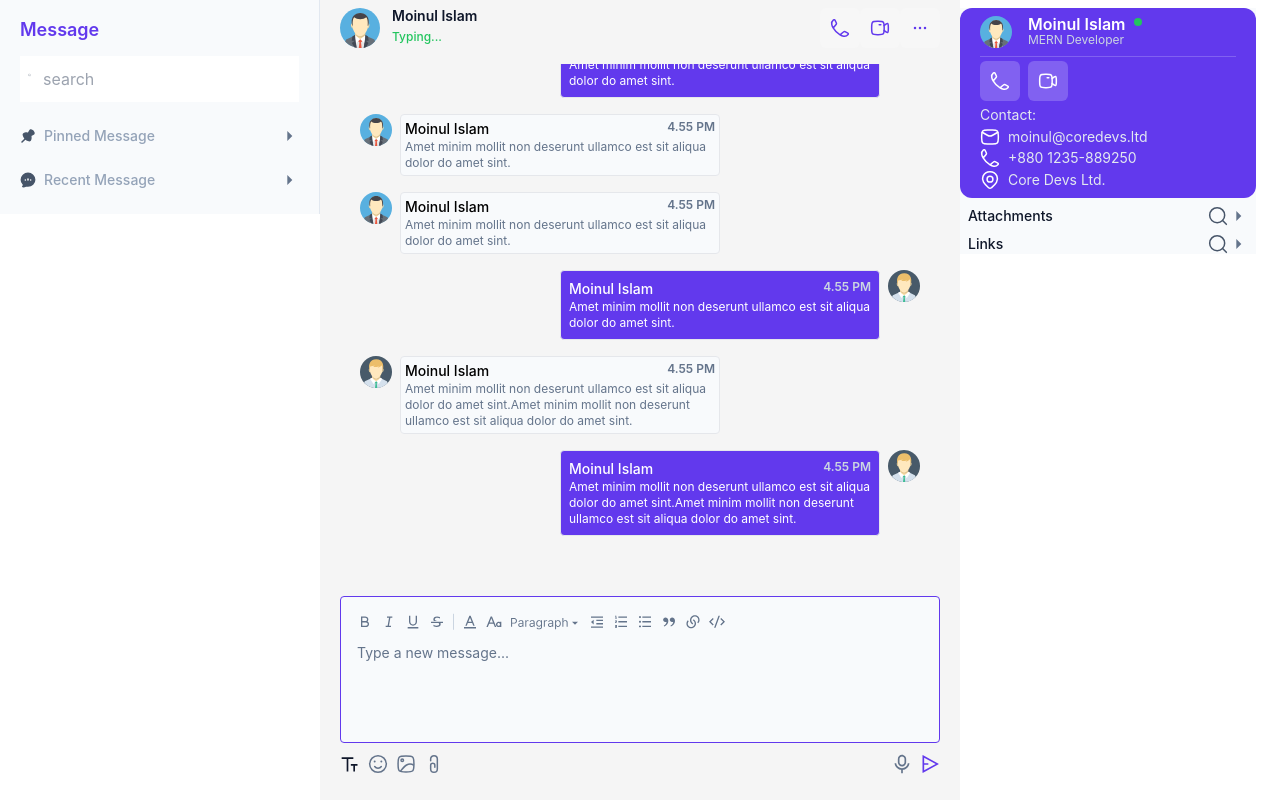
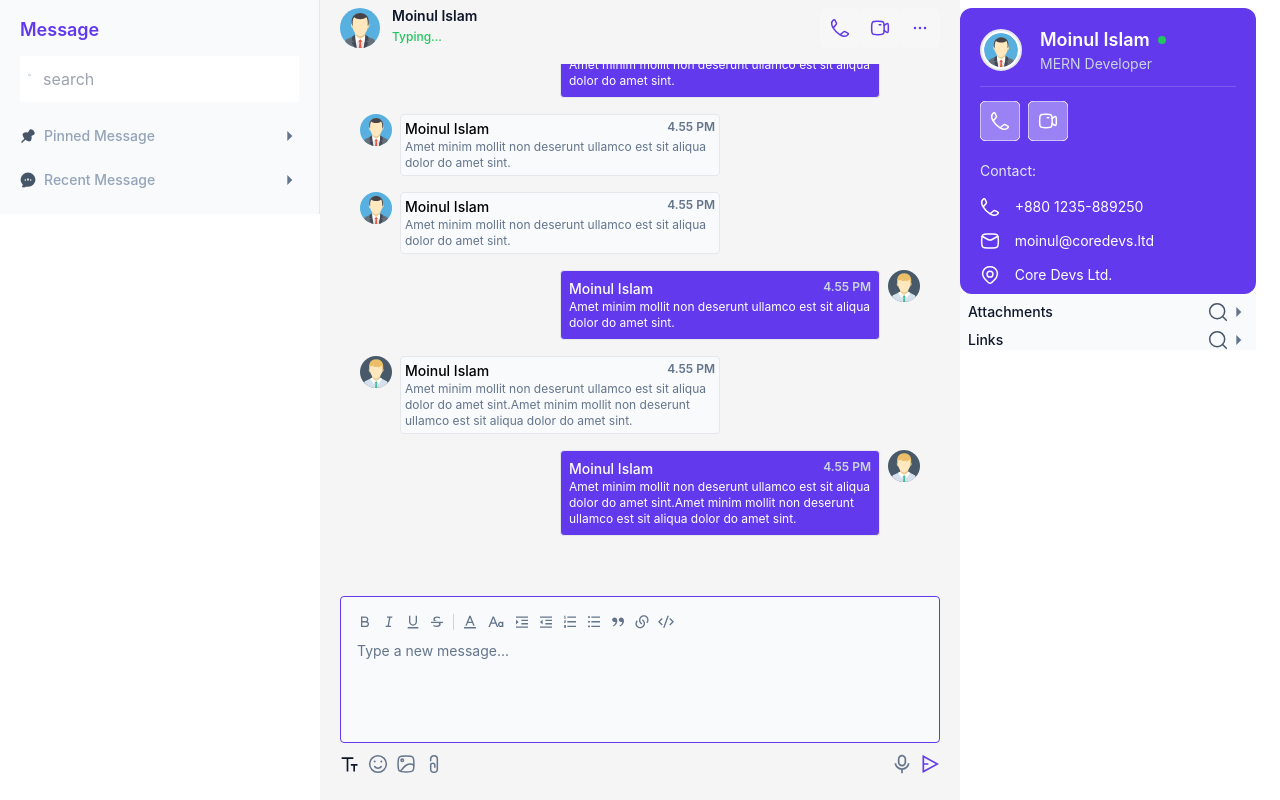
Before and after one commit to Moinul78/clickdown-table, a React (Create React App) app: page / in a window 1280 px wide. Built offline with nearby package versions, Linux system fonts and the light colour scheme.

Commit message:
input box and chat page person details updated

```diff
--- a/src/Assets/SVGcomponents.jsx
+++ b/src/Assets/SVGcomponents.jsx
@@ -17,14 +17,13 @@ import { ReactComponent as FrameIcon3Icon } from './Icons/Frame-3.svg';
 import { ReactComponent as TextColorIcon } from './Icons/Frame-4.svg';
 import { ReactComponent as TextFormatIcon } from './Icons/Frame-5.svg';
 import { ReactComponent as SpaceRightAlignIcon } from './Icons/Frame-6.svg';
-import { ReactComponent as SpaceLeftAlignIcon } from './Icons/Frame 135.svg';
+import { ReactComponent as SpaceLeftAlignIcon } from './Icons/Frame-7.svg';
 import { ReactComponent as AddNumberListAlignIcon } from './Icons/Frame-8.svg';
 import { ReactComponent as AddListAlignIcon } from './Icons/Frame-9.svg';
 import { ReactComponent as ApostropheIcon } from './Icons/Frame-10.svg';
 import { ReactComponent as LinkIcon } from './Icons/Frame-11.svg';
 import { ReactComponent as CodeIcon } from './Icons/Frame-12.svg';
 import { ReactComponent as chatinputlineIcon } from './Icons/Line 24.svg';
-import { ReactComponent as chatinput14 } from './Icons/Frame-7.svg';
 import { ReactComponent as Ttext } from './Icons/Tt.svg';
 import { ReactComponent as smileIcon } from './Icons/smile 1.svg';
 import { ReactComponent as imageIcon } from './Icons/image-01 1.svg';
@@ -90,7 +89,7 @@ export {
   ThreeDotIcon, VoiceMessage, PlayCircleIcon, PinnedMessageIcon,
   ChatActive, GreenIcon, PersonAudioCall, PersonVideoCall,
   PhoneCallIcon,
-  LinkIcon, CodeIcon, chatinputlineIcon, chatinput14, Ttext,
+  LinkIcon, CodeIcon, chatinputlineIcon, Ttext,
   smileIcon, imageIcon, attachmentIcon, micIcon, sendIcon, audioCallIcon,
   videoCallIcon, locationIcon, mailIcon, fileIcon, searchIcon,
   downloadIcon, linkIcon, homeIcon, dashboardIcon, projectIcon, chatIcon,
--- a/src/Components/Chat/ChatBox/ChatBoxBody.jsx
+++ b/src/Components/Chat/ChatBox/ChatBoxBody.jsx
@@ -31,7 +31,6 @@ export default function ChatBoxBody() {
           </div>
         ))
       }
-      {/* ref={messageEndRef} */}
     </div>
     // <div className="border-t-[1px] border-slate-100">
     //   <div className="flex justify-between w-[20.813rem] mt-[1rem]">
--- a/src/Components/Chat/ChatBox/ChatBoxInput.jsx
+++ b/src/Components/Chat/ChatBox/ChatBoxInput.jsx
@@ -24,18 +24,98 @@ import {
 import SVGIcon from '../../../SVGIcon/SVGIcon';
 
 export default function ChatBoxInput() {
+  function makeBold() {
+    const text = document.getElementById('text');
+    const icon = document.getElementById('boldIcon');
+    if (text.style.fontWeight === 'bold') {
+      text.style.fontWeight = 'normal';
+      icon.style.backgroundColor = '';
+    } else {
+      text.style.fontWeight = 'bold';
+      icon.style.backgroundColor = 'black';
+      icon.style.borderRadius = '4px';
+    }
+  }
+  function makeItalic() {
+    const text = document.getElementById('text');
+    const icon = document.getElementById('iconItalic');
+    if (text.style.fontStyle === 'italic') {
+      text.style.fontStyle = 'normal';
+      icon.style.backgroundColor = '';
+    } else {
+      text.style.fontStyle = 'italic';
+      icon.style.backgroundColor = 'black';
+      icon.style.borderRadius = '4px';
+    }
+  }
+  function makeUnderLine() {
+    const text = document.getElementById('text');
+    const icon = document.getElementById('underlineIcon');
+    if (text.style.textDecoration === 'underline') {
+      text.style.textDecoration = 'none';
+      icon.style.backgroundColor = '';
+    } else {
+      text.style.textDecoration = 'underline';
+      icon.style.backgroundColor = 'black';
+      icon.style.borderRadius = '4px';
+    }
+  }
+  function makeLineThrough() {
+    const text = document.getElementById('text');
+    const icon = document.getElementById('lineThroughIcon');
+    if (text.style.textDecoration === 'line-through') {
+      text.style.textDecoration = 'none';
+      icon.style.backgroundColor = '';
+    } else {
+      text.style.textDecoration = 'line-through';
+      icon.style.backgroundColor = 'black';
+      icon.style.borderRadius = '4px';
+    }
+  }
+  function makeCapitalText() {
+    const text = document.getElementById('text');
+    const icon = document.getElementById('textCapitalFormat');
+    if (text.style.textTransform === 'capitalize') {
+      text.style.textTransform = 'none';
+      icon.style.backgroundColor = '';
+    } else {
+      text.style.textTransform = 'capitalize';
+      icon.style.backgroundColor = 'black';
+      icon.style.borderRadius = '4px';
+    }
+  }
+  function makeSpaceLeft() {
+    const text = document.getElementById('text');
+    const icon = document.getElementById('spaceLeft');
+    text.style.paddingLeft = '10px';
+    icon.style.backgroundColor = 'black';
+    icon.style.borderRadius = '4px';
+  }
+
   return (
     <div>
       <div className="border border-[#6239ED] bg-[#F8FAFC] rounded h-[9.188rem] p-[1rem] mb-[0.7rem]">
         <div className="flex flex-row gap-x-2 mb-[0.7rem]">
+          <div onClick={makeBold} id="boldIcon" role="contentinfo" onKeyDown={() => { }}>
             <SVGIcon Icon={BoldIcon} />
+          </div>
+          <div onClick={makeItalic} id="iconItalic" role="contentinfo" onKeyDown={() => { }}>
             <SVGIcon Icon={ItalicIcon} />
+          </div>
+          <div onClick={makeUnderLine} role="contentinfo" id="underlineIcon" onKeyDown={() => { }}>
             <SVGIcon Icon={UnderLineIcon} />
+          </div>
+          <div onClick={makeLineThrough} role="contentinfo" id="lineThroughIcon" onKeyDown={() => { }}>
             <SVGIcon Icon={FrameIcon3Icon} />
+          </div>
           <SVGIcon Icon={chatinputlineIcon} />
           <SVGIcon Icon={TextColorIcon} />
+          <div className="px-[2px]" onClick={makeCapitalText} id="textCapitalFormat" role="contentinfo" onKeyDown={() => { }}>
             <SVGIcon Icon={TextFormatIcon} />
+          </div>
+          <div onClick={makeSpaceLeft} id="spaceLeft" role="contentinfo" onKeyDown={() => { }}>
             <SVGIcon Icon={SpaceLeftAlignIcon} />
+          </div>
           <SVGIcon Icon={SpaceRightAlignIcon} />
           <SVGIcon Icon={AddNumberListAlignIcon} />
           <SVGIcon Icon={AddListAlignIcon} />
@@ -44,7 +124,7 @@ export default function ChatBoxInput() {
           <SVGIcon Icon={CodeIcon} />
         </div>
         <div className="">
-          <textarea style={{ width: '100%', height: '4rem', resize: 'none' }} className="focus:outline-none text-sm bg-[#F8FAFC] placeholder:text-slate-500 font-normal  focus:text-[#6239ED]" name="message" id="message" placeholder="Type a new message...">{ }</textarea>
+          <textarea id="text" style={{ width: '100%', height: '4rem', resize: 'none' }} className="focus:outline-none text-sm bg-[#F8FAFC] placeholder:text-slate-500 font-normal  focus:text-[#6239ED]" placeholder="Type a new message...">{ }</textarea>
         </div>
       </div>
       <div className="flex flex-row justify-between mb-[1.13rem]">
--- a/src/Components/Chat/MessageList/PinnedMessage.jsx
+++ b/src/Components/Chat/MessageList/PinnedMessage.jsx
@@ -34,7 +34,7 @@ export default function PinnedMessage() {
                 <p className="text-[#64748B] font-semibold text-xs leading-4">{pinnedMessage.time}</p>
                 {
                   pinnedMessage.unseen
-                    ? <p className="flex justify-end bg-[#FF754C] w-5 h-5 text-[0.8rem] pl-2 pr-[6px] py-[1px] ml-6 rounded-full">{pinnedMessage.unseen}</p>
+                    ? <p className="flex justify-end bg-[#FF754C] w-5 h-5 text-[0.8rem] text-[#FFFFFF] pl-2 pr-[6px] py-[1px] ml-6 rounded-full">{pinnedMessage.unseen}</p>
                     : ''
                 }
               </div>
--- a/src/Components/Chat/MessageList/RecentMessage.jsx
+++ b/src/Components/Chat/MessageList/RecentMessage.jsx
@@ -38,7 +38,7 @@ export default function RecentMessage() {
                 <p className="text-[#64748B] font-semibold text-xs leading-4">{recentMessage.time}</p>
                 {
                   recentMessage.unseen
-                    ? <p className="flex justify-end bg-[#FF754C] w-5 h-5 text-[0.8rem] pl-2 pr-[6px] py-[1px] ml-6 rounded-full">{recentMessage.unseen}</p>
+                    ? <p className="flex justify-end bg-[#FF754C] w-5 h-5 text-[0.8rem] text-[#FFFFFF] pl-2 pr-[6px] py-[1px] ml-6 rounded-full">{recentMessage.unseen}</p>
                     : ''
                 }
               </div>
--- a/src/Components/Chat/PersonDetails/PersonAttachment.jsx
+++ b/src/Components/Chat/PersonDetails/PersonAttachment.jsx
@@ -14,7 +14,7 @@ export default function PersonAttachment() {
           <SVGIcon onClick={() => setCollapse(!collapse)} className={collapse ? 'rotate-90' : ''} Icon={arrowRightIcon} />
         </div>
       </div>
-      <div className="mx-5">
+      <div className={`mx - 5 ${collapse ? 'h-[10rem] overflow-y-auto' : ''}`}>
         {
           collapse && Attachments.map((attachment) => (
             <div key={attachment.id} className="flex flex-row justify-between border-b border-slate-200 py-1">
--- a/src/Components/Chat/PersonDetails/PersonInformation.jsx
+++ b/src/Components/Chat/PersonDetails/PersonInformation.jsx
@@ -11,46 +11,54 @@ import {
 
 export default function PersonInformation() {
   return (
-    <div className="bg-[#6239ED] rounded-xl">
-      <div className="py-[0.5rem] mx-5">
-        {
-          PersonInformations.map((personInfo) => (
-            <div key={personInfo.id}>
-              <div className="flex flex-row border-b-[1px] border-[#FFFFFF] border-opacity-20">
-                <SVGIcon className="w-[2rem] h-[2rem] mr-[1rem]" Icon={personInfo.avatar} />
-                <div>
-                  <div className="flex">
-                    <p className="font-semibold text-[16px] leading-4 text-[#FFFFFF]">
-                      {personInfo.username}
-                    </p>
-                    {personInfo.isActive ? <p className="bg-[#22C55E] rounded-full p-1 w-2 h-2 ml-2 mt-[0.1rem]">{ }</p> : ''}
-                  </div>
-                  <p className="font-normal text-[12px] leading-4 text-[#CBD5E1] mb-2">{personInfo.designation}</p>
+    <div>
+      {
+        PersonInformations.map((personDetails) => (
+          <div key={personDetails.id} className="h-[17.875rem] bg-[#6239ED] rounded-xl px-5 py-[1.125rem]">
+            <div className="flex flex-row items-center">
+              <SVGIcon className="w-[2.625rem] h-[2.625rem] rounded-full border-2 bg-white p-[0.125rem]" Icon={personDetails?.avatar} />
+              <div className="ml-[1.125rem]">
+                <div className="flex flex-row items-center">
+                  <p className="text-white font-semibold text-lg">{personDetails?.username}</p>
+                  {
+                    personDetails?.isActive && (
+                      <div className="w-2 h-2 rounded-full bg-[#22C55E] ml-2">{ }</div>
+                    )
+                  }
                 </div>
+                <p className="text-slate-300 font-normal text-sm">{personDetails?.designation}</p>
               </div>
-              <div className="flex gap-x-2 py-1">
-                <SVGIcon Icon={PersonAudioCall} />
-                <SVGIcon Icon={PersonVideoCall} />
+            </div>
+            <hr className="opacity-20 mt-3" />
+            <div className="mt-[0.875rem] flex flex-row gap-x-[0.5rem]">
+              <div className="w-10 h-10 bg-white bg-opacity-20 rounded-md flex flex-row justify-center items-center">
+                <SVGIcon className="stroke-white" Icon={PersonAudioCall} />
               </div>
-              <div className="text-[#E2E8F0] text-sm font-normal leading-3 mt-1">
-                <p className="pb-1">Contact: </p>
-                <div className="flex gap-x-2 items-center py-[0.1rem]">
+              <div className="w-10 h-10 bg-white bg-opacity-20 rounded-md flex flex-row justify-center items-center">
+                <SVGIcon className="stroke-white" Icon={PersonVideoCall} />
+              </div>
+            </div>
+            <div className="mt-5">
+              <p className="text-sm font-normal text-slate-200">Contact:</p>
+              <div className="mt-4">
+                <div className="flex flex-row items-center mt-[0.875rem]">
+                  <SVGIcon className="stroke-white" Icon={PhoneCallIcon} />
+                  <p className="text-white text-sm font-normal ml-[0.917rem]">{personDetails?.phone}</p>
+                </div>
+                <div className="flex flex-row items-center  mt-[0.875rem]">
                   <SVGIcon Icon={mailIcon} />
-                  <p>{personInfo.email}</p>
+                  <p className="text-white text-sm font-normal ml-[0.917rem]">{personDetails?.email}</p>
                 </div>
-                <div className="flex gap-x-2 items-center pb-[0.1rem]">
-                  <SVGIcon Icon={PhoneCallIcon} />
-                  <p>{personInfo.phone}</p>
-                </div>
-                <div className="flex gap-x-2 items-center">
+                <div className="flex flex-row items-center  mt-[0.875rem]">
                   <SVGIcon Icon={locationIcon} />
-                  <p>{personInfo.location}</p>
+                  <p className="text-white text-sm font-normal ml-[0.917rem]">{personDetails?.location}</p>
                 </div>
               </div>
             </div>
-          ))
-        }
-      </div>
+          </div>
+        ))
+      }
     </div>
+
   );
 }
--- a/src/Components/Chat/PersonDetails/PersonLinks.jsx
+++ b/src/Components/Chat/PersonDetails/PersonLinks.jsx
@@ -14,7 +14,7 @@ export default function PersonLinks() {
           <SVGIcon onClick={() => setCollapse(!collapse)} className={collapse ? 'rotate-90' : ''} Icon={arrowRightIcon} />
         </div>
       </div>
-      <div className="mx-5">
+      <div className={`mx - 5 ${collapse ? 'h-[8rem] overflow-y-auto' : ''}`}>
         {
           collapse && Links.map((link) => (
             <div key={link.id}>
--- a/src/index.css
+++ b/src/index.css
@@ -1,6 +1,7 @@
 @tailwind base;
 @tailwind components;
 @tailwind utilities;
+@import url('https://fonts.googleapis.com/css2?family=Inter:wght@100;200;300;400;500;600;700;800;900&display=swap');
 
 body {
   margin: 0;
```
Lines whose indentation alone changed are shown as unchanged.
